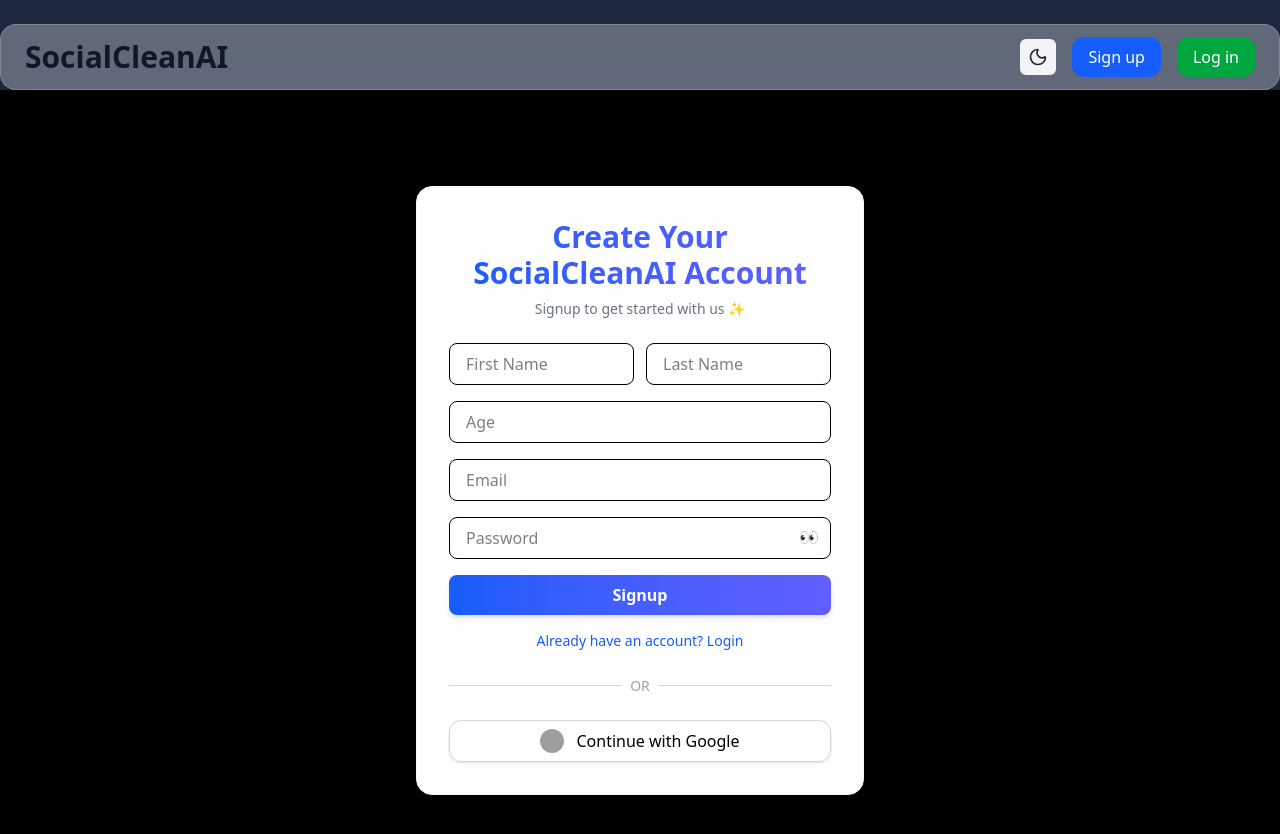
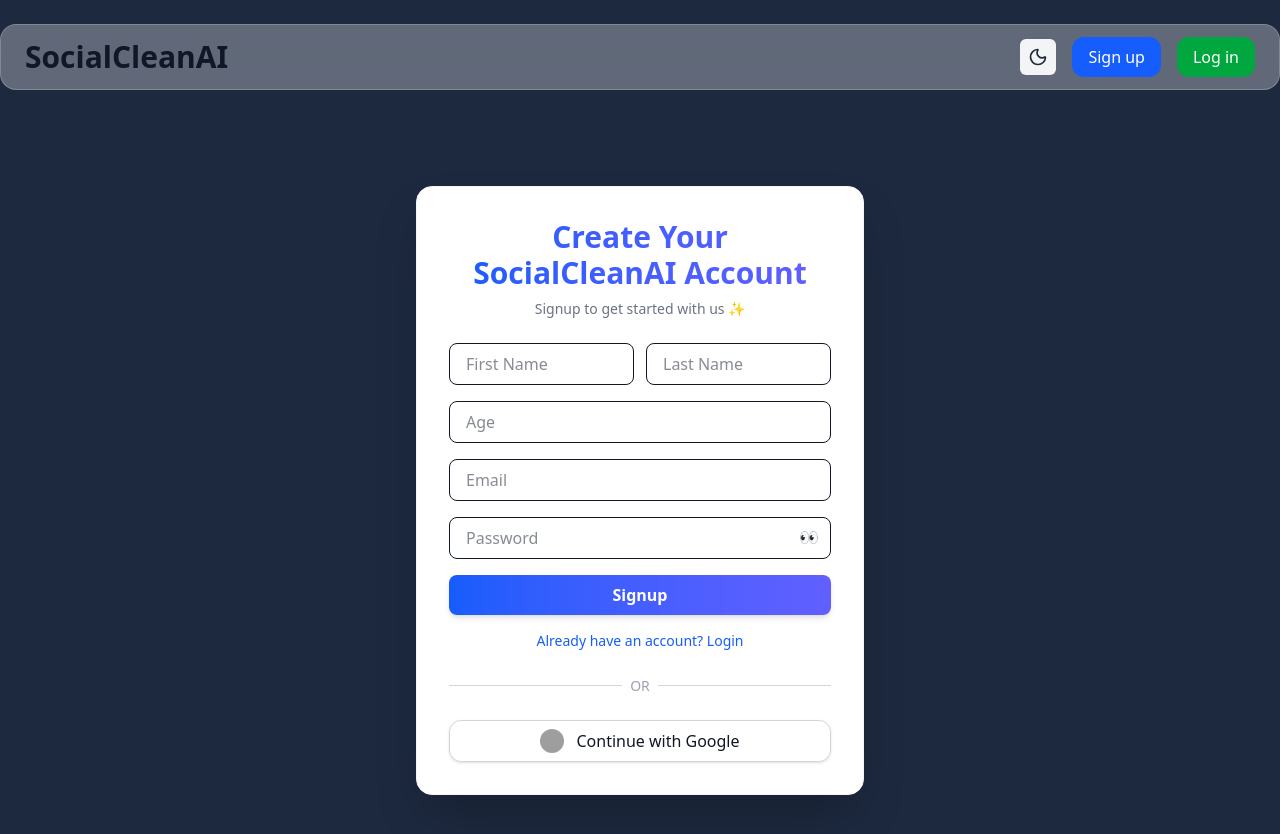
Before and after one commit to arfatkazi/SocialClean.AI, a React (Vite) app in the folder frontend/socialcleanAI/: page /signup in a window 1280 px wide. Shown: the top 834 px of the page. Built offline with nearby package versions, Linux system fonts and the light colour scheme; grey boxes are pictures that could not be loaded.

Commit message:
making homepage of social clean ai

```diff
--- a/frontend/socialcleanAI/src/pages/AuthPage.jsx
+++ b/frontend/socialcleanAI/src/pages/AuthPage.jsx
@@ -67,7 +67,7 @@
   };
 
   return (
-    <div className="min-h-screen flex items-center justify-center bg-gradient-to-r bg-black px-4">
+    <div className="min-h-screen flex items-center justify-center bg-gradient-to-r dark:bg-gray-750 text-gray-900 px-4">
       <div className="w-full max-w-md bg-white rounded-2xl shadow-2xl p-8 border border-gray-100">
         <h2 className="text-3xl font-extrabold text-center bg-gradient-to-r from-blue-600 to-indigo-500 bg-clip-text text-transparent">
           {isLogin
--- a/frontend/socialcleanAI/src/pages/Homepage.jsx
+++ b/frontend/socialcleanAI/src/pages/Homepage.jsx
@@ -8,7 +8,7 @@
       <section className="flex-1 flex items-center justify-center bg-gradient-to-b from-indigo-50 to-white dark:from-gray-800 dark:to-gray-900 px-6">
         <div className="text-center max-w-3xl">
           <motion.h1
-            className="text-4xl md:text-6xl font-extrabold mb-6 mt-52"
+            className="text-4xl md:text-6xl font-extrabold mb-6 mt-32"
             initial={{ opacity: 0, y: 50 }}
             animate={{ opacity: 1, y: 0 }}
             transition={{ duration: 1, ease: "easeOut" }}
--- a/frontend/socialcleanAI/src/pages/SignupPage.jsx
+++ b/frontend/socialcleanAI/src/pages/SignupPage.jsx
@@ -10,7 +10,7 @@
   };
 
   return (
-    <div className="min-h-screen flex items-center justify-center bg-black px-4">
+    <div className="min-h-screen flex items-center justify-center dark:bg-gray-900 px-4">
       <div className="w-full max-w-md bg-white rounded-2xl shadow-2xl p-8 border border-gray-100">
         <h2 className="text-3xl font-extrabold text-center bg-gradient-to-r from-blue-600 to-indigo-500 bg-clip-text text-transparent">
           Create Your SocialCleanAI Account
```
